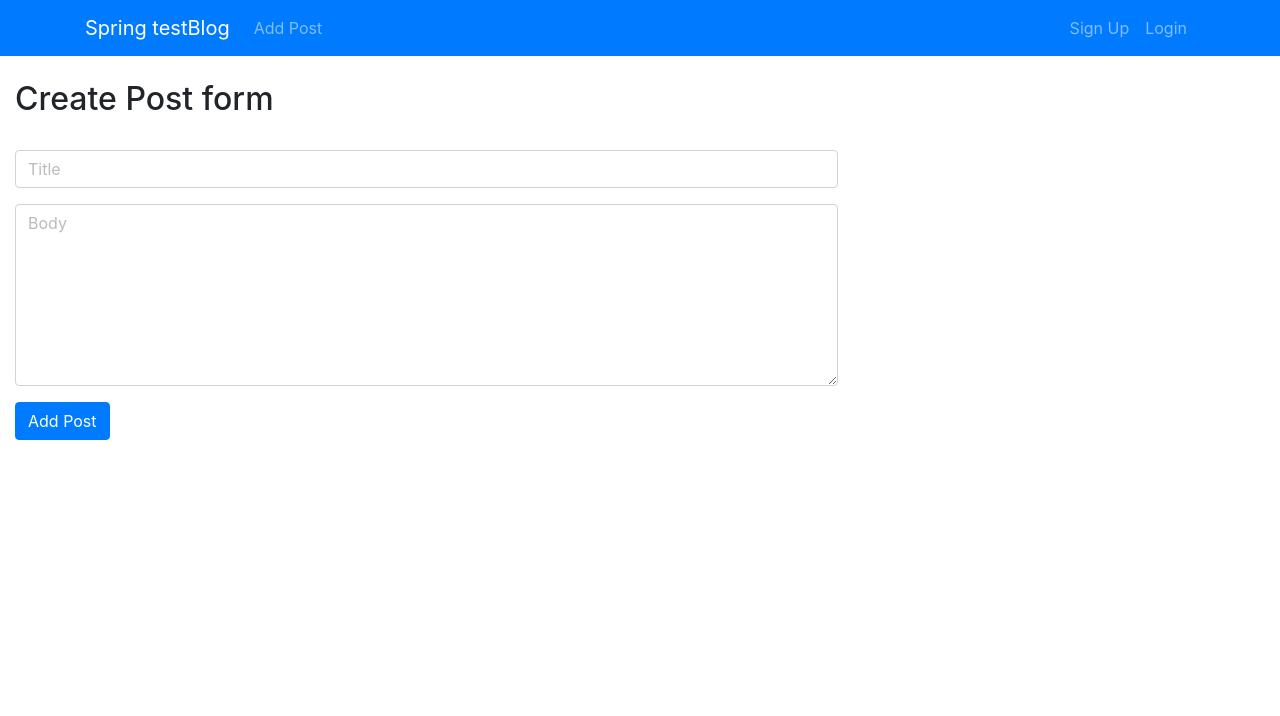
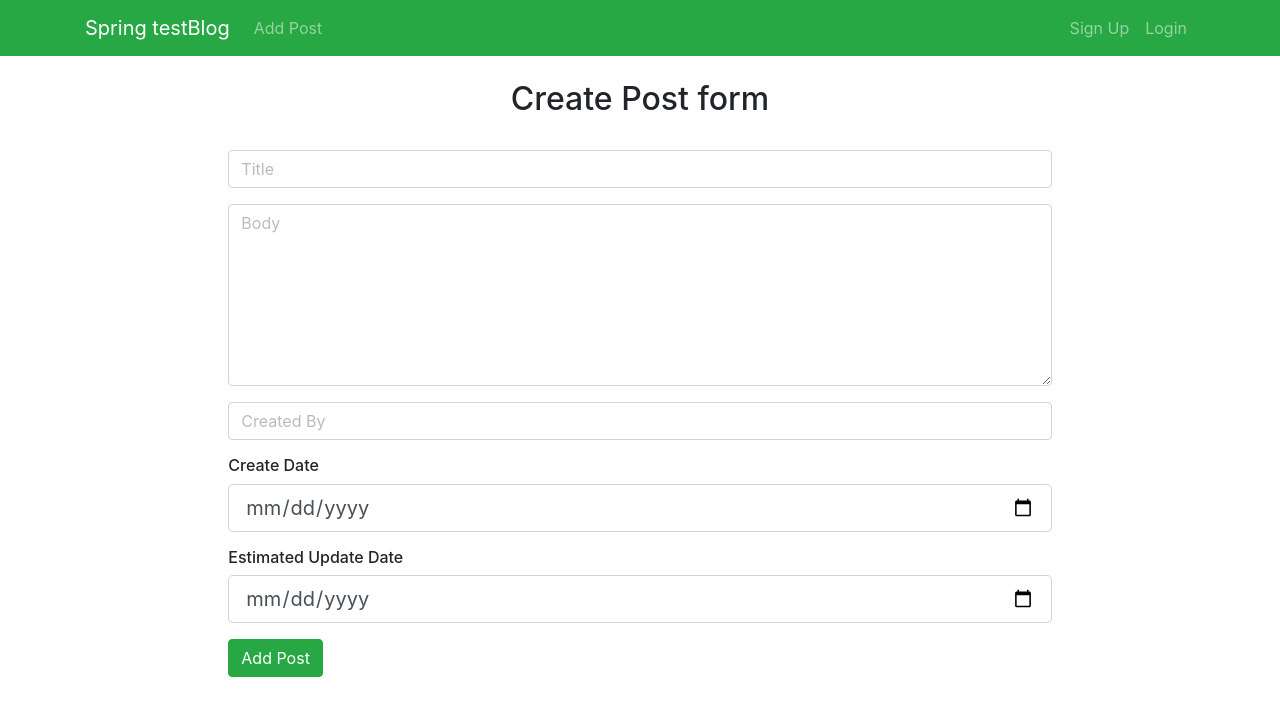
Before and after one commit to post45/blog-spring-boot, a React (Create React App) app in the folder react-test-blog/: page /addPost in a window 1280 px wide. Shown: the top 716 px of the page. Built offline with nearby package versions, Linux system fonts and the light colour scheme.

Commit message:
Add Post commit 3

```diff
--- a/react-test-blog/src/App.js
+++ b/react-test-blog/src/App.js
@@ -5,6 +5,7 @@ import "bootstrap/dist/css/bootstrap.min.css";
 import Header from "./header/Header";
 import { BrowserRouter as Router, Route } from "react-router-dom";
 import AddPost from "./app/AddPost";
+import Register from "./userManagement/Register";
 
 function App() {
   return (
@@ -13,6 +14,8 @@ function App() {
         <Header />
         <Route exact path="/dashboard" component={Dashboard} />
         <Route exact path="/addPost" component={AddPost} />
+
+        <Route exact path="register" component={Register} />
       </div>
     </Router>
   );
--- a/react-test-blog/src/app/AddPost.js
+++ b/react-test-blog/src/app/AddPost.js
@@ -1,12 +1,41 @@
 import React, { Component } from "react";
 
 class AddPost extends Component {
+  constructor() {
+    super();
+
+    this.state = {
+      title: "",
+      body: "",
+      createdBy: "",
+      createDate: "",
+      updateDate: "",
+    };
+
+    this.onChange = this.onChange.bind(this);
+    this.onSubmit = this.onSubmit.bind(this);
+  }
+  onChange(e) {
+    this.setState({ [e.target.name]: e.target.value });
+  }
+  onSubmit(e) {
+    e.preventDefault();
+    const AddPost = {
+      title: this.state.title,
+      body: this.state.body,
+      createdBy: this.state.createdBy,
+      createDate: this.state.createDate,
+      updateDate: this.state.updateDate,
+    };
+    console.log(AddPost);
+  }
+
   render() {
     return (
-      <div className="col-md-8 ">
+      <div className="col-md-8 m-auto">
         <div className="form-area ">
           <form role="form ">
-            <h2 className="text-left">Create Post form</h2>
+            <h2 className="text-center">Create Post form</h2>
             <br styles="clear:both" />
             <div className="form-group ">
               <input
@@ -14,6 +43,8 @@ class AddPost extends Component {
                 className="form-control "
                 id="title"
                 name="title"
+                value={this.state.title}
+                onChange={this.onChange}
                 placeholder="Title"
                 required
               />
@@ -24,17 +55,61 @@ class AddPost extends Component {
                 className="form-control"
                 type="textarea"
                 id="body"
+                name="body"
                 placeholder="Body"
                 maxlength="1400"
                 rows="7"
+                value={this.state.body}
+                onChange={this.onChange}
               ></textarea>
+            </div>
+
+            {
+              // createdBy
+            }
+
+            <div className="form-group ">
+              <input
+                type="text"
+                className="form-control "
+                id="created By"
+                name="createdBy"
+                value={this.state.createdBy}
+                onChange={this.onChange}
+                placeholder="Created By"
+                required
+              />
+            </div>
+
+            {
+              // createdBy
+            }
+            <h6>Create Date</h6>
+            <div className="form-group">
+              <input
+                type="date"
+                className="form-control form-control-lg"
+                name="createDate"
+                value={this.state.createDate}
+                onChange={this.onChange}
+              />
+            </div>
+            <h6>Estimated Update Date</h6>
+            <div className="form-group">
+              <input
+                type="date"
+                className="form-control form-control-lg"
+                name="updateDate"
+                value={this.state.updateDate}
+                onChange={this.onChange}
+              />
             </div>
 
             <button
               type="button"
               id="submit"
               name="submit"
-              className="btn btn-primary pull-right"
+              className="btn btn-success pull-right"
             >
               Add Post
             </button>
--- a/react-test-blog/src/header/Header.js
+++ b/react-test-blog/src/header/Header.js
@@ -3,7 +3,7 @@ import React, { Component } from "react";
 class Header extends Component {
   render() {
     return (
-      <nav className="navbar navbar-expand-sm navbar-dark bg-primary mb-4">
+      <nav className="navbar navbar-expand-sm navbar-dark bg-success mb-4">
         <div className="container">
           <a className="navbar-brand" href="Dashboard">
             Spring testBlog
--- a/react-test-blog/src/userManagement/Register.js
+++ b/react-test-blog/src/userManagement/Register.js
@@ -2,7 +2,51 @@ import React, { Component } from "react";
 
 class Register extends Component {
   render() {
-    return <div></div>;
+    return (
+      <div>
+        <form>
+          <p className="h4 text-center mb-4">Sign up</p>
+          <label htmlFor="defaultFormRegisterNameEx" className="grey-text">
+            Your name
+          </label>
+          <input
+            type="text"
+            id="defaultFormRegisterNameEx"
+            className="form-control"
+          />
+          <br />
+          <label htmlFor="defaultFormRegisterEmailEx" className="grey-text">
+            Your email
+          </label>
+          <input
+            type="email"
+            id="defaultFormRegisterEmailEx"
+            className="form-control"
+          />
+          <br />
+          <label htmlFor="defaultFormRegisterConfirmEx" className="grey-text">
+            Confirm your email
+          </label>
+          <input
+            type="email"
+            id="defaultFormRegisterConfirmEx"
+            className="form-control"
+          />
+          <br />
+          <label htmlFor="defaultFormRegisterPasswordEx" className="grey-text">
+            Your password
+          </label>
+          <input
+            type="password"
+            id="defaultFormRegisterPasswordEx"
+            className="form-control"
+          />
+          <div className="text-center mt-4">
+            <button type="submit">Register</button>
+          </div>
+        </form>
+      </div>
+    );
   }
 }
 export default Register;
```
